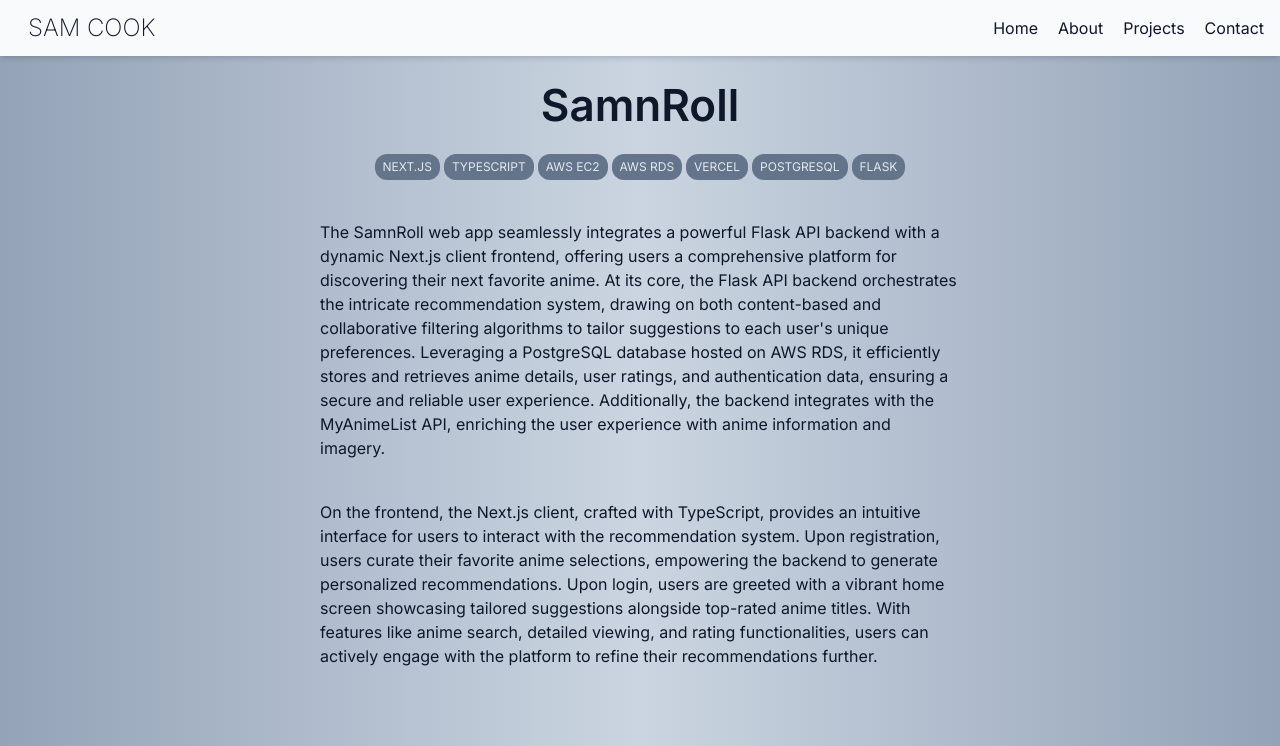
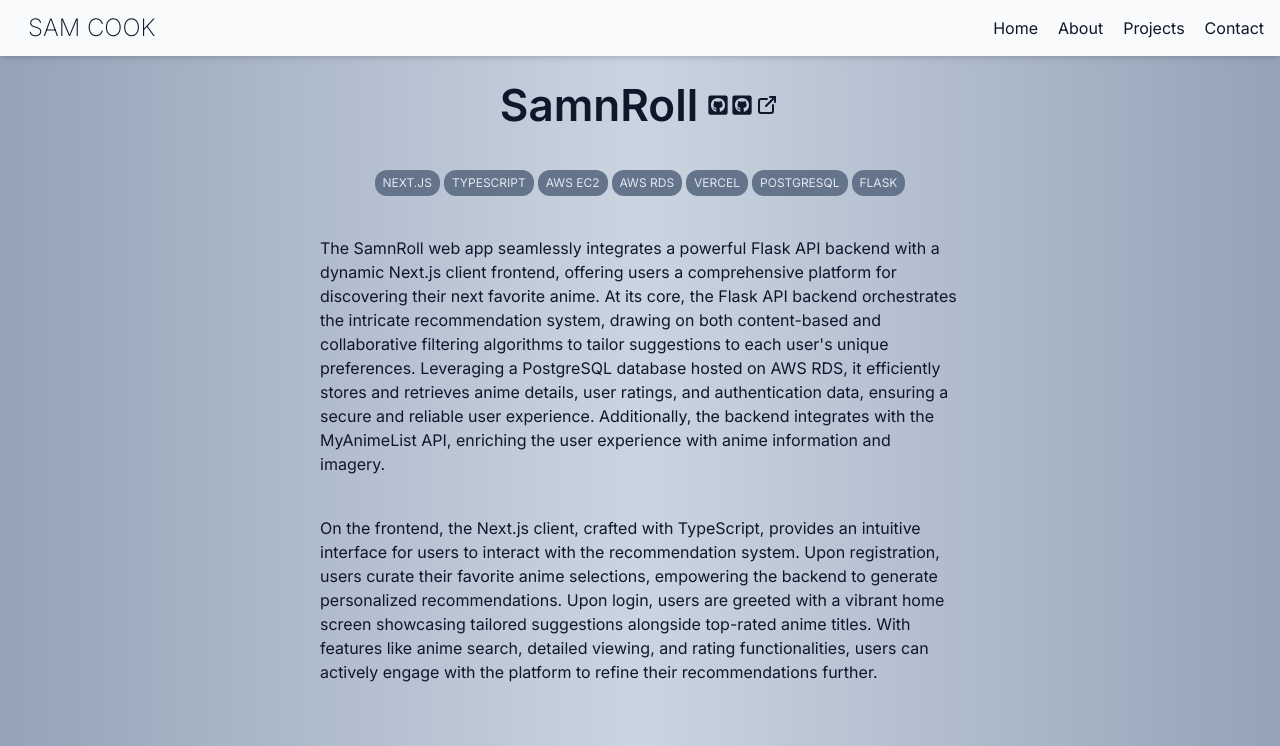
Before and after one commit to sgcook97/portfolio-website, a Next.js app in the folder portfolio-website/: page /project in a window 1280 px wide. Shown: the top 746 px of the page. Built offline with nearby package versions, Linux system fonts and the light colour scheme.

Commit message:
added link icons to project pages

```diff
--- /dev/null
+++ b/portfolio-website/src/app/components/ExternalLink.tsx
@@ -0,0 +1,14 @@
+import React from 'react'
+import { TbExternalLink } from "react-icons/tb";
+
+type propsType = {
+    url : string
+};
+
+export default function ExternalLink( props : propsType) {
+    return (
+        <div className="mx-[1px]">
+              <a href={props.url} target="_blank"><TbExternalLink size={24} /></a>
+        </div>
+    )
+}
--- a/portfolio-website/src/app/components/full-project.tsx
+++ b/portfolio-website/src/app/components/full-project.tsx
@@ -3,6 +3,8 @@
 import Image from 'next/image'
 import { projects } from '@/lib/data'
 import DisplayInfo from './displayInfo';
+import GitLink from './git-link';
+import ExternalLink from './ExternalLink';
 
 type propsType = {
     projectId : number
@@ -15,11 +17,20 @@
 
     return (
         <>
-            <h1 className='text-[44px] font-semibold hover:scale-[1.03] hover:text-slate-600'>
-                <Link href={pageUrl} target='_blank'>
-                    {title}
-                </Link>
-            </h1>
+            <div className='flex justify-center items-center mb-4'>
+                <h1 className='text-[44px] font-semibold hover:scale-[1.03] hover:text-slate-600 mr-2'>
+                    <Link href={pageUrl} target='_blank'>
+                        {title}
+                    </Link>
+                </h1>
+                {gitUrl.map((url, index) => (
+                    (index % 2 === 0) ?
+                    <GitLink gitURL={url} iconColor='text-slate-900'/>
+                    :
+                    <GitLink gitURL={url} iconColor='text-slate-900'/>
+                ))}
+                <ExternalLink url={String(pageUrl)} />
+            </div>
             <ul className='flex flex-wrap mt-4 gap-1'>
                 {tags.map((tag, index) => (
                     <li className='bg-slate-500 text-slate-200
--- a/portfolio-website/src/app/components/git-link.tsx
+++ b/portfolio-website/src/app/components/git-link.tsx
@@ -1,10 +1,15 @@
 import React from 'react'
 import { FaGithubSquare } from "react-icons/fa";
 
-export default function GitLink() {
+type propsType = {
+  gitURL : string,
+  iconColor : string
+};
+
+export default function GitLink( props : propsType ) {
   return (
     <div className="mx-[1px]">
-        <a href="https://github.com/sgcook97" target="_blank"><FaGithubSquare size={22} /></a>
+        <a href={props.gitURL} target="_blank"><FaGithubSquare className={props.iconColor} size={22} /></a>
     </div>
   )
 }
--- a/portfolio-website/src/app/components/intro.tsx
+++ b/portfolio-website/src/app/components/intro.tsx
@@ -53,7 +53,7 @@
         </div>
         <div className='flex w-full justify-center items-center'>
           <LinkedInLink />
-          <GitLink />
+          <GitLink gitURL='https://github.com/sgcook97' />
           <DownloadResume />
         </div>
       </div>
```
